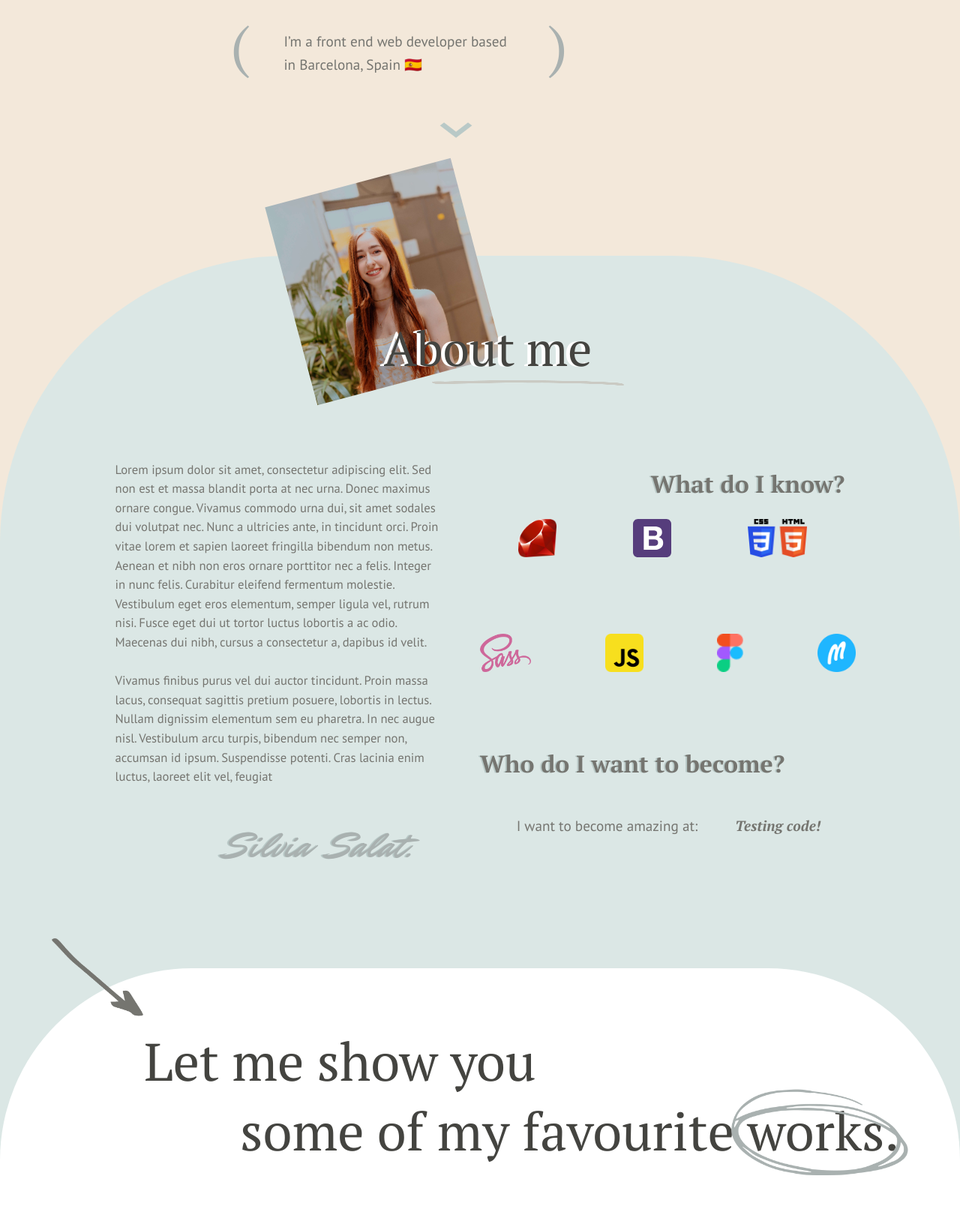
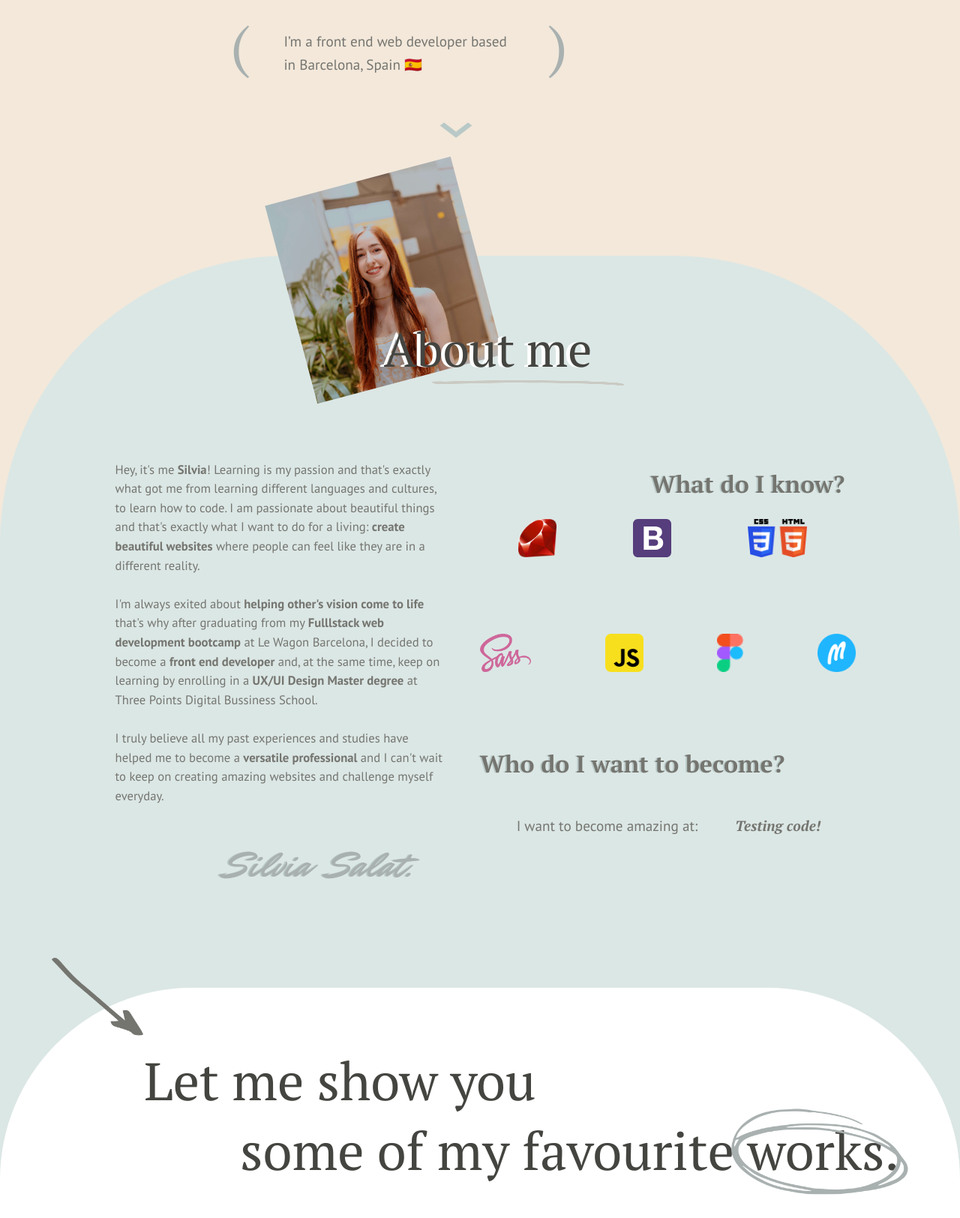
Before and after one commit to silsc/portfolio, a Jekyll site: the page built from index.markdown, in a window 1280 px wide, cut to the strip 379-2003 px from the top of the page. Shown: the whole strip at 75% size. Built offline with Jekyll 4.4.1, drawn with Linux system fonts in a browser that asks for light colours.

Commit message:
STYLE/ about me text hover

```diff
--- a/_sass/_aboutme.scss
+++ b/_sass/_aboutme.scss
@@ -34,12 +34,27 @@
         top: 20%;
         padding: 20% 12% 35% 12%;
         .aboutme-text {
-          p {
+          p, .highlight {
             font-size: 1.3vw;
             font-family: "PT Sans";
             color: $light-brown;
             line-height: 2vw;
           }
+
+          span {
+            font-weight: 700;
+            background-position: left;
+            background-size: 0% 100%;
+            background: $light-blue;
+            background: linear-gradient(to left, $light-blue 50%, yellow 50%) right;
+            background-size: 205%;
+            transition: .5s ease-out;
+          }
+
+          span:hover {
+            background-position: left;
+          }
+
           .sign {
             position: relative;
             margin: 10% 10% 0 0;
--- a/index.markdown
+++ b/index.markdown
@@ -78,9 +78,11 @@
       <img src="/assets/images/avatar.jpg" class="avatar" style="width: 20%;"/>
       <div class="aboutme-box">
         <div class="aboutme-text">
-          <p>Lorem ipsum dolor sit amet, consectetur adipiscing elit. Sed non est et massa blandit porta at nec urna. Donec maximus ornare congue. Vivamus commodo urna dui, sit amet sodales dui volutpat nec. Nunc a ultricies ante, in tincidunt orci. Proin vitae lorem et sapien laoreet fringilla bibendum non metus. Aenean et nibh non eros ornare porttitor nec a felis. Integer in nunc felis. Curabitur eleifend fermentum molestie. Vestibulum eget eros elementum, semper ligula vel, rutrum nisi. Fusce eget dui ut tortor luctus lobortis a ac odio. Maecenas dui nibh, cursus a consectetur a, dapibus id velit.
+          <p>Hey, it's me <span>Silvia</span>! Learning is my passion and that's exactly what got me from learning different languages and cultures, to learn how to code. I am passionate about beautiful things and that's exactly what I want to do for a living: <span>create beautiful websites</span> where people can feel like they are in a different reality.
           <br>
-          <br>Vivamus finibus purus vel dui auctor tincidunt. Proin massa lacus, consequat sagittis pretium posuere, lobortis in lectus. Nullam dignissim elementum sem eu pharetra. In nec augue nisl. Vestibulum arcu turpis, bibendum nec semper non, accumsan id ipsum. Suspendisse potenti. Cras lacinia enim luctus, laoreet elit vel, feugiat
+          <br>I'm always exited about <span>helping other's vision come to life</span> that's why after graduating from my <span>Fulllstack web development bootcamp</span> at Le Wagon Barcelona, I decided to become a <span>front end developer</span> and, at the same time, keep on learning by enrolling in a <span>UX/UI Design Master degree</span> at Three Points Digital Bussiness School.
+          <br>
+          <br>I truly believe all my past experiences and studies have helped me to become a <span>versatile professional</span> and I can't wait to keep on creating amazing websites and challenge myself everyday.
           </p>
           <div class="sign">
             Silvia&nbsp;&nbsp;Salat.
```
